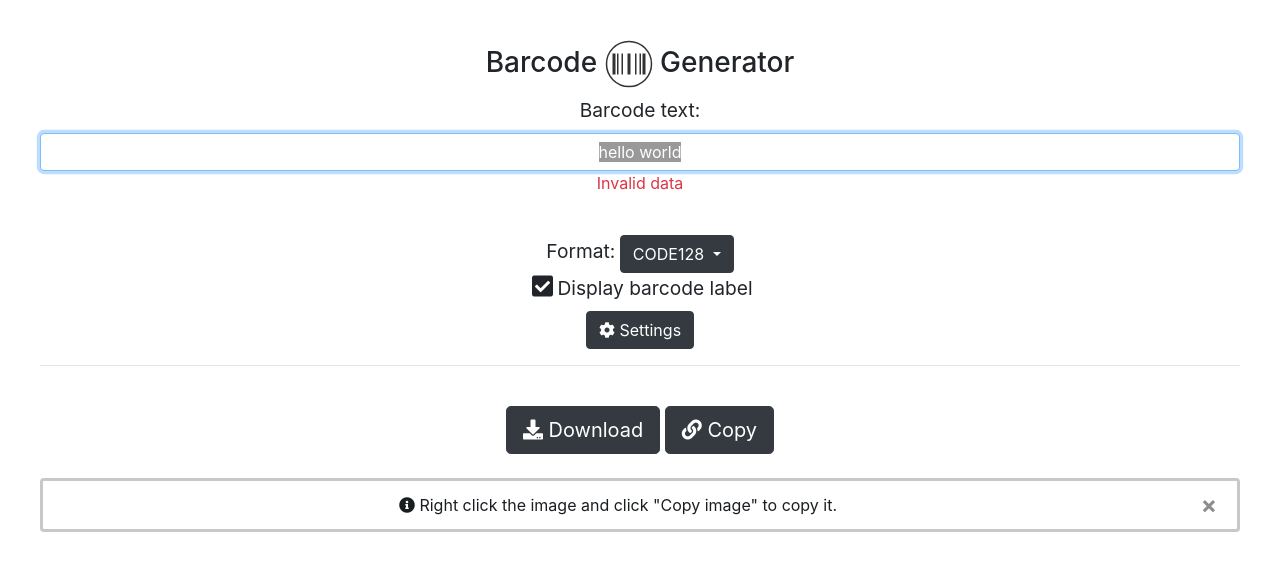
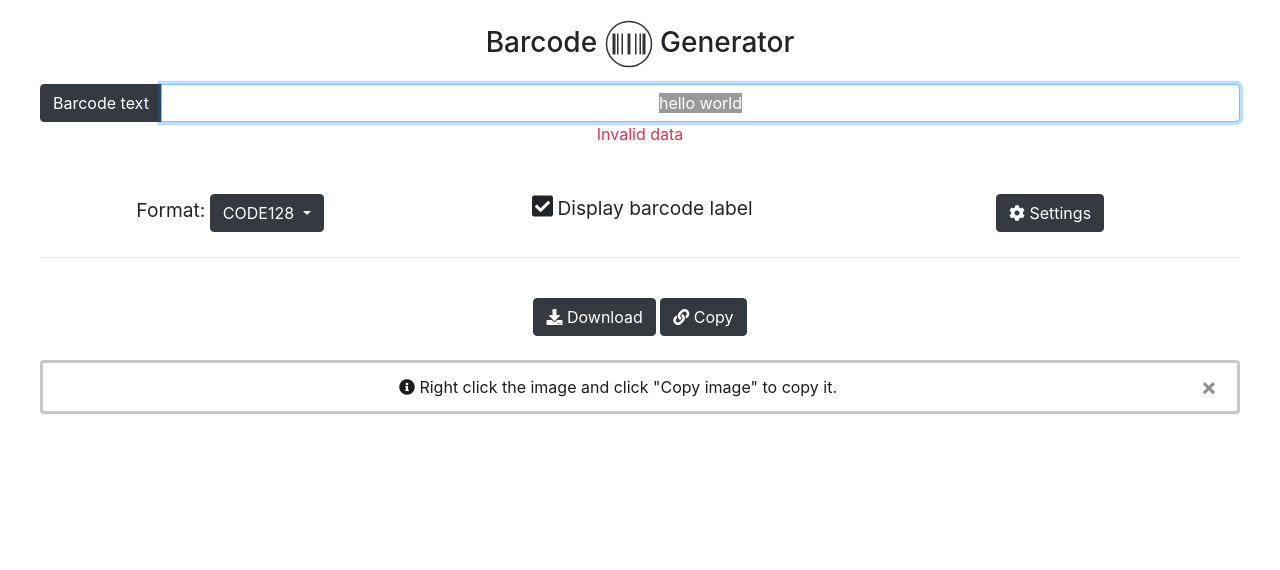
Before and after one commit to rgbstudios/barcode, a plain HTML site: page index.html in a window 1280 px wide. Drawn offline with nearby package versions, Linux system fonts and the light colour scheme; a script that the page names is missing.

Commit message:
CSS updates

```diff
--- a/css/styles.css
+++ b/css/styles.css
@@ -3,6 +3,7 @@
 }
 body {
 	margin: 40px;
+	margin-top: 20px;
 }
 ::-moz-selection {
 	background: #999;
@@ -34,6 +35,11 @@ label[for=showLabel] {
 .cp-color-picker {
 	z-index: 1051 !important; /* Bootstrap modal is 1050 */
 }
+.input-group-text {
+	background-color: #343a40;
+	border-color: #343a40;
+	color: #fff;
+}
 
 /* Range inputs */
 .form-control-range {
--- a/index.html
+++ b/index.html
@@ -46,13 +46,19 @@ if('serviceWorker' in navigator) {
 	Barcode <img src="img/icon.svg" width="48px" alt=""> Generator
 </h3>
 
-<label for="input">Barcode text:</label>
-<input id="input" maxlength="100" placeholder="Enter text for your barcode..." class="form-control" type="text">
+<div class="input-group mt-3">
+	<div class="input-group-prepend">
+		<span class="input-group-text">Barcode text</span>
+	</div>
+	<input id="input" maxlength="100" placeholder="Enter text for your barcode..." class="form-control" type="text" aria-label="Barcode text">
+</div>
 
 <p id="nodata" class="text-danger">Invalid data</p>
 
 <br>
 
+<div class="row">
+	<div class="col-md-4 col-sm-6 p-2">
 		<div id="format" class="dropdown">
 			<label>Format:</label>
 			<button class="btn btn-dark dropdown-toggle" data-toggle="dropdown" aria-haspopup="true" aria-expanded="false">
@@ -85,16 +91,18 @@ if('serviceWorker' in navigator) {
 			<a class="dropdown-item">codabar</a>
 			</div>
 		</div>
-
+	</div>
+	<div class="col-md-4 col-sm-6 p-2">
 		<input id="showLabel" checked="true" type="checkbox" tabindex="-1">
 		<i></i>
 		<label for="showLabel">Display barcode label</label>
-
-<br>
-
+	</div>
+	<div class="col-md-4 col-sm-12 p-2">
 		<button class="btn btn-dark" data-toggle="modal" data-target="#settingsModal">
 			<i class="fas fa-cog"></i> Settings
 		</button>
+	</div>
+</div>
 
 <hr>
 
@@ -102,11 +110,11 @@ if('serviceWorker' in navigator) {
 
 <br>
 
-<button id="downloadBtn" class="btn btn-lg btn-dark">
+<button id="downloadBtn" class="btn btn-dark">
 	<i class="fas fa-download"></i> Download
 </button>
 
-<button id="copyBtn" class="btn btn-lg btn-dark" aria-label="copy link to your barcode">
+<button id="copyBtn" class="btn btn btn-dark" aria-label="copy link to your barcode">
 	<i class="fas fa-link"></i> Copy
 </button>
 
```
Also changed, not shown: todo.txt. Lines whose indentation alone changed are shown as unchanged.
